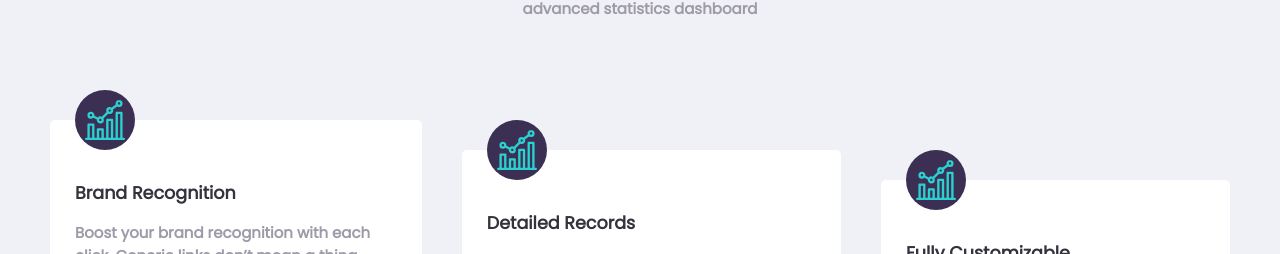
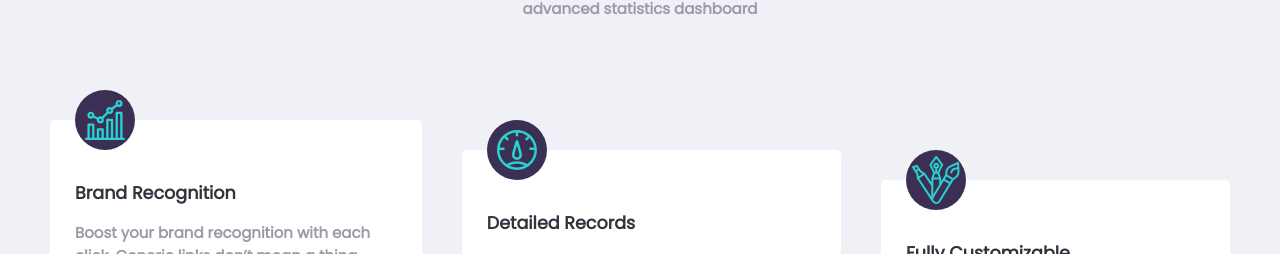
Before and after one commit to jpbast/Shortly, a React (Create React App) app: page / in a window 1280 px wide. Shown: the part 837-1091 px from the top of the page. Built offline with nearby package versions, Linux system fonts and the light colour scheme.

Commit message:
changing cards logo

```diff
--- a/src/components/Card.jsx
+++ b/src/components/Card.jsx
@@ -2,12 +2,28 @@
 /* eslint-disable max-len */
 import React from 'react';
 import brandRecognition from '../assets/images/icon-brand-recognition.svg';
+import detailRecords from '../assets/images/icon-detailed-records.svg';
+import fullyCustomizable from '../assets/images/icon-fully-customizable.svg';
 
 function Card(props) {
+  let image = null;
+  switch (props.title) {
+    case 'Brand Recognition':
+      image = brandRecognition;
+      break;
+    case 'Detailed Records':
+      image = detailRecords;
+      break;
+    case 'Fully Customizable':
+      image = fullyCustomizable;
+    default:
+      break;
+  }
+
   return (
     <div className="container-card">
       <div className="container-card-img">
-        <img src={brandRecognition} alt=""/>
+        <img src={image} alt=""/>
       </div>
       <div className="card-desc">
         <h3 className="title">{props.title}</h3>
```
